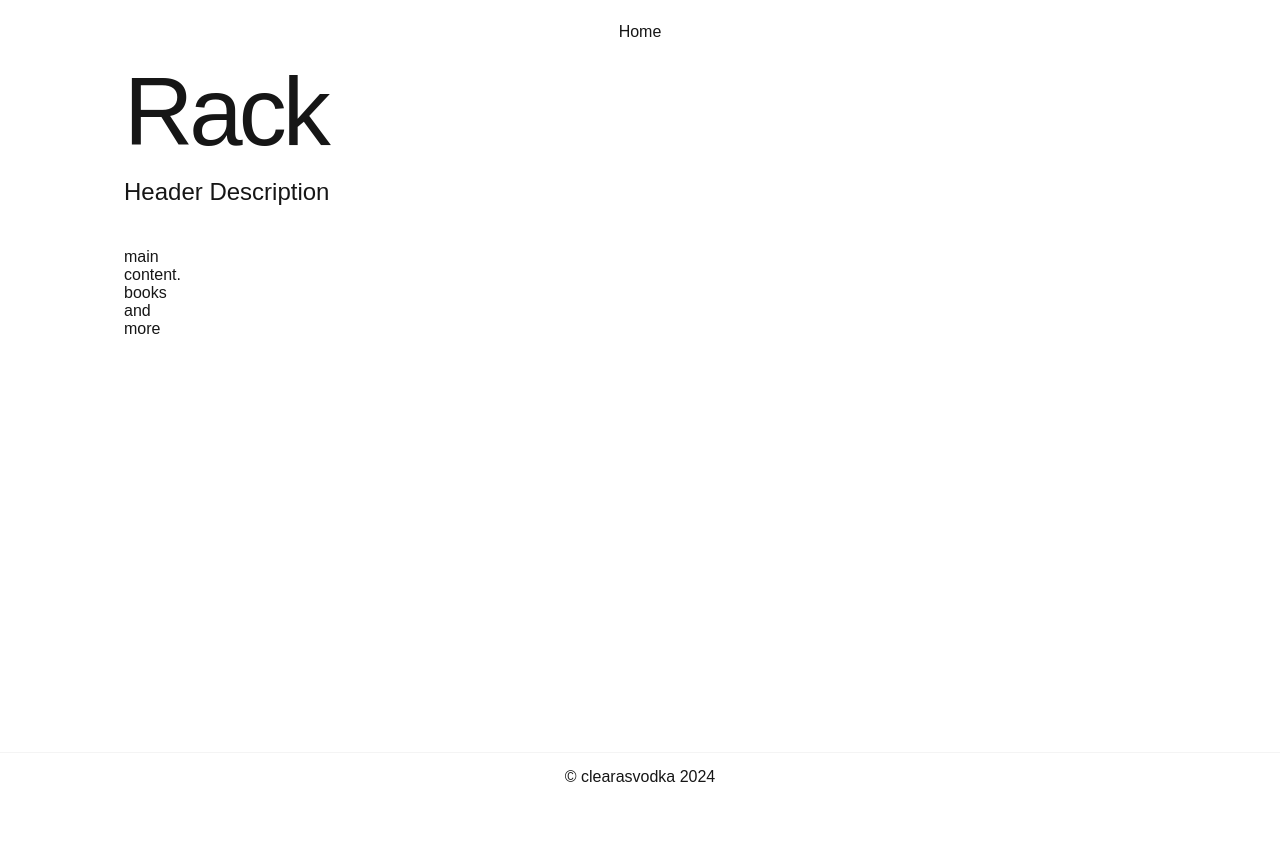
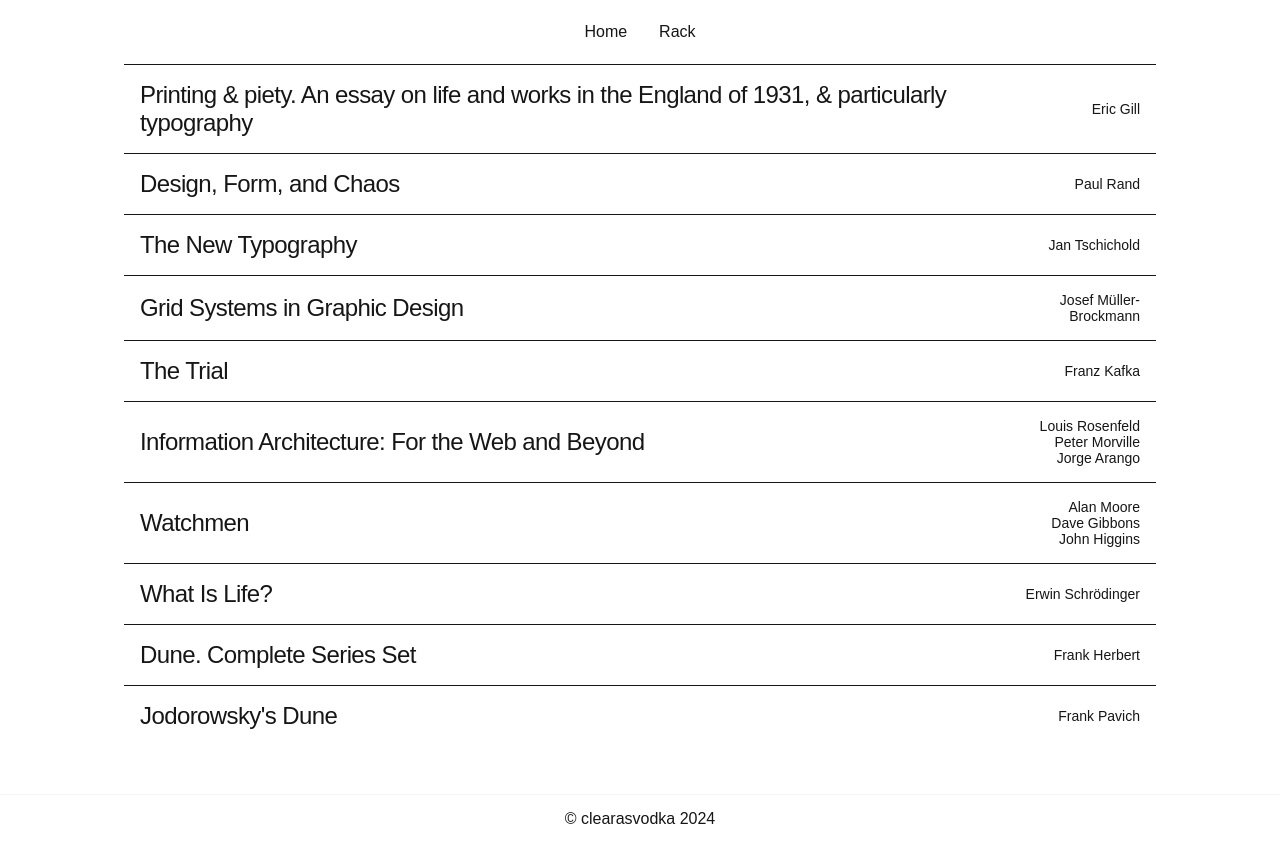
Before and after one commit to clearasvodka/clearasvodka.github.io, a Next.js app: page /rack in a window 1280 px wide. Before the commit the page ends 800 px from the top, so only its background shows below. Built offline with nearby package versions, Linux system fonts and the light colour scheme; a web font is replaced by a local one.

Commit message:
Add rack page

```diff
--- a/src/app/design-tokens.css
+++ b/src/app/design-tokens.css
@@ -16,26 +16,33 @@
   --cav-color-accent: #f05523;
 
   --cav-color-background: var(--cav-color-white);
+  --cav-color-background-accent: var(--cav-color-accent);
+  --cav-color-background-frost: rgba(255, 255, 255, 0.32);
+
   --cav-color-surface-01: var(--cav-color-neutral-10);
+
+  --cav-color-border-primary: var(--cav-color-neutral-100);
+
   --cav-color-text-primary: var(--cav-color-neutral-100);
   --cav-color-text-secondary: var(--cav-color-neutral-70);
   --cav-color-text-helper: var(--cav-color-neutral-60);
   --cav-color-text-inactive: var(--cav-color-neutral-30);
   --cav-color-text-link: var(--cav-color-accent);
-
-  --cav-color-background-frost: rgba(255, 255, 255, 0.32);
 }
 
 @media (prefers-color-scheme: dark) {
   :root {
     --cav-color-background: var(--cav-color-black);
+    --cav-color-background-frost: rgba(0, 0, 0, 0.64);
+
     --cav-color-surface-01: var(--cav-color-neutral-100);
+
+    --cav-color-border-primary: var(--cav-color-white);
+
     --cav-color-text-primary: var(--cav-color-white);
     --cav-color-text-secondary: var(--cav-color-neutral-30);
     --cav-color-text-helper: var(--cav-color-neutral-50);
     --cav-color-text-inactive: var(--cav-color-neutral-70);
     --cav-color-text-link: var(--cav-color-accent);
-
-    --cav-color-background-frost: rgba(0, 0, 0, 0.64);
   }
 }
--- a/src/app/globals.css
+++ b/src/app/globals.css
@@ -29,15 +29,9 @@ main {
   display: grid;
   padding: 0 20px;
   grid-template-columns: auto repeat(12, 64px) auto;
+  column-gap: 24px;
   grid-auto-rows: min-content;
-  column-gap: 24px;
   row-gap: 40px;
-}
-
-section {
-  display: grid;
-  grid-template-columns: subgrid;
-  grid-column: 2/14;
 }
 
 h1 {
--- a/src/app/layout.tsx
+++ b/src/app/layout.tsx
@@ -1,7 +1,6 @@
 import { GoogleTagManager } from "@next/third-parties/google";
 import "./globals.css";
 import "./design-tokens.css";
-// import "./design-tokens.css";
 import GlobalNavigation from "@/components/Navigation/GlobalNavigation";
 import Footer from "@/components/Layout/Footer";
 import type { Metadata } from "next";
--- /dev/null
+++ b/src/app/rack/page.module.css
@@ -0,0 +1,55 @@
+.book-section {
+  display: grid;
+  grid-column: 2/14;
+}
+
+.book-item {
+  display: grid;
+  grid-template-columns: 1fr 140px;
+  column-gap: 16px;
+  min-height: min-content;
+  padding: 16px;
+  align-items: center;
+  border-top: 1px solid var(--cav-color-border-primary);
+}
+
+.book-item:hover {
+  background: var(--cav-color-background-accent);
+}
+
+.book-category {
+  font-size: 10px;
+  line-height: 12px;
+  letter-spacing: 2px;
+  text-transform: uppercase;
+}
+
+.book-name {
+  font-size: 24px;
+  line-height: 28px;
+  letter-spacing: -0.6px;
+}
+
+.book-authors {
+  text-align: right;
+  font-size: 14px;
+  line-height: 16px;
+}
+
+@media only screen and (max-width: 1120px) {
+  .book-section {
+    grid-column: 1/-1;
+  }
+}
+
+@media only screen and (max-width: 480px) {
+  .book-item {
+    grid-template-columns: none;
+    grid-template-rows: repeat(2, min-content);
+    row-gap: 8px;
+  }
+
+  .book-authors {
+    text-align: left;
+  }
+}
--- a/src/app/rack/page.tsx
+++ b/src/app/rack/page.tsx
@@ -1,12 +1,74 @@
-import "./rack.css";
-import Header from "@/components/Layout/Header";
+import styles from "./page.module.css";
+// import Header from "@/components/Layout/Header";
 
 export default function Page() {
   return (
     <>
-      <Header />
-      <section>
-        <div>main content. books and more</div>
+      <section className={styles["book-section"]}>
+        <div className={styles["book-item"]}>
+          <div className={styles["book-name"]}>
+            Printing &#38; piety. An essay on life and works in the England of
+            1931, &#38; particularly typography
+          </div>
+          <div className={styles["book-authors"]}>Eric Gill</div>
+        </div>
+
+        <div className={styles["book-item"]}>
+          <div className={styles["book-name"]}>Design, Form, and Chaos</div>
+          <div className={styles["book-authors"]}>Paul Rand</div>
+        </div>
+
+        <div className={styles["book-item"]}>
+          <div className={styles["book-name"]}>The New Typography</div>
+          <div className={styles["book-authors"]}>Jan Tschichold</div>
+        </div>
+
+        <div className={styles["book-item"]}>
+          <div className={styles["book-name"]}>
+            Grid Systems in Graphic Design
+          </div>
+          <div className={styles["book-authors"]}>Josef Müller-Brockmann</div>
+        </div>
+
+        <div className={styles["book-item"]}>
+          <div className={styles["book-name"]}>The Trial</div>
+          <div className={styles["book-authors"]}>Franz Kafka</div>
+        </div>
+
+        <div className={styles["book-item"]}>
+          <div className={styles["book-name"]}>
+            Information Architecture: For the Web and Beyond
+          </div>
+          <div className={styles["book-authors"]}>
+            Louis Rosenfeld
+            <br /> Peter Morville
+            <br /> Jorge Arango
+          </div>
+        </div>
+
+        <div className={styles["book-item"]}>
+          <div className={styles["book-name"]}>Watchmen</div>
+          <div className={styles["book-authors"]}>
+            Alan Moore
+            <br /> Dave Gibbons
+            <br /> John Higgins
+          </div>
+        </div>
+
+        <div className={styles["book-item"]}>
+          <div className={styles["book-name"]}>What Is Life?</div>
+          <div className={styles["book-authors"]}>Erwin Schrödinger</div>
+        </div>
+
+        <div className={styles["book-item"]}>
+          <div className={styles["book-name"]}>Dune. Complete Series Set</div>
+          <div className={styles["book-authors"]}>Frank Herbert</div>
+        </div>
+
+        <div className={styles["book-item"]}>
+          <div className={styles["book-name"]}>Jodorowsky's Dune</div>
+          <div className={styles["book-authors"]}>Frank Pavich</div>
+        </div>
       </section>
     </>
   );
--- a/src/components/Navigation/GlobalNavigation/GlobalNavigation.tsx
+++ b/src/components/Navigation/GlobalNavigation/GlobalNavigation.tsx
@@ -10,11 +10,11 @@ export default function GlobalNavigation() {
             Home
           </Link>
         </li>
-        {/* <li>
+        <li>
           <Link className="nav-link" href="/rack">
             Rack
           </Link>
-        </li> */}
+        </li>
       </ul>
     </nav>
   );
```
Also changed, not shown: src/app/rack/rack.css (deleted).
